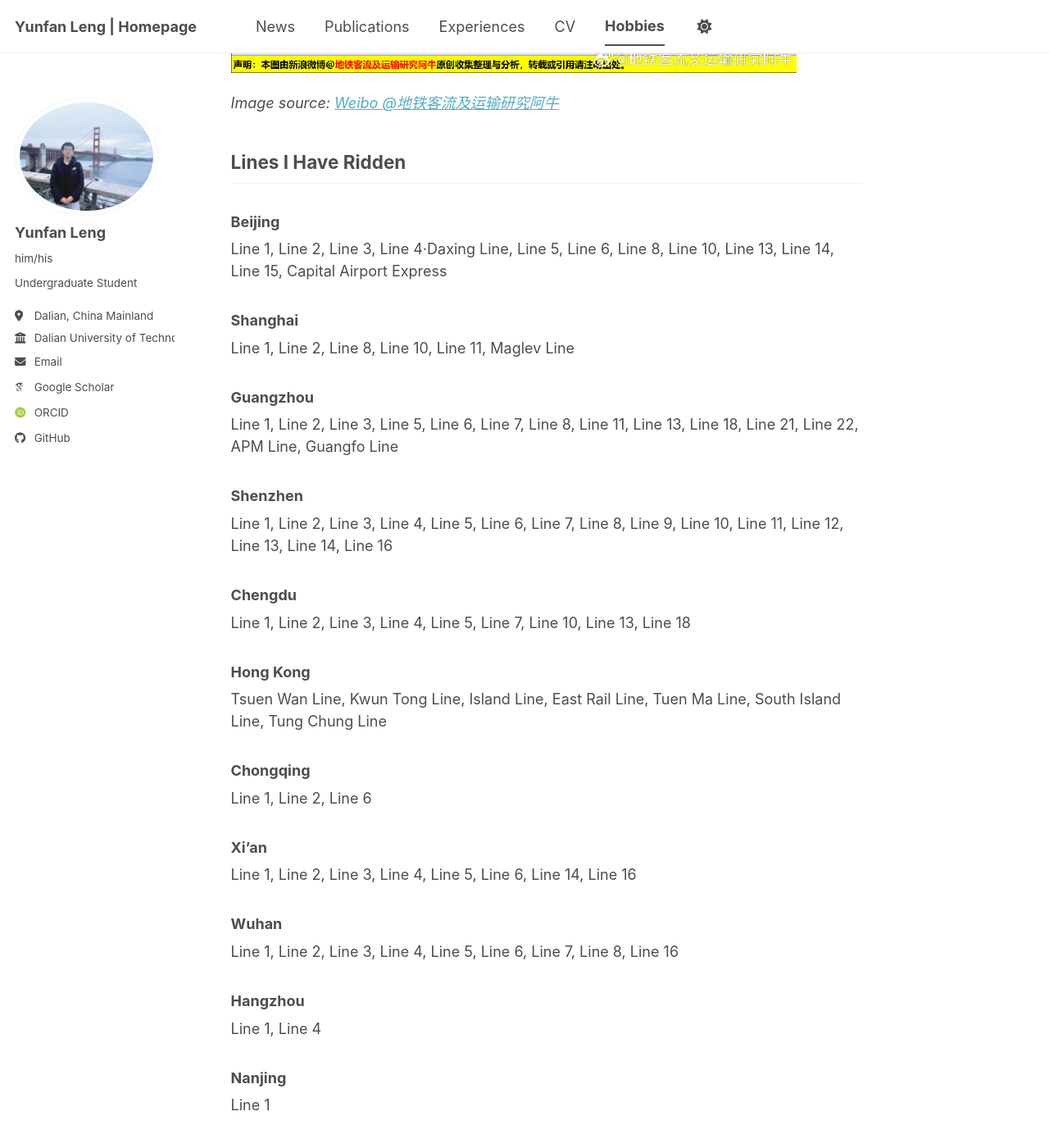
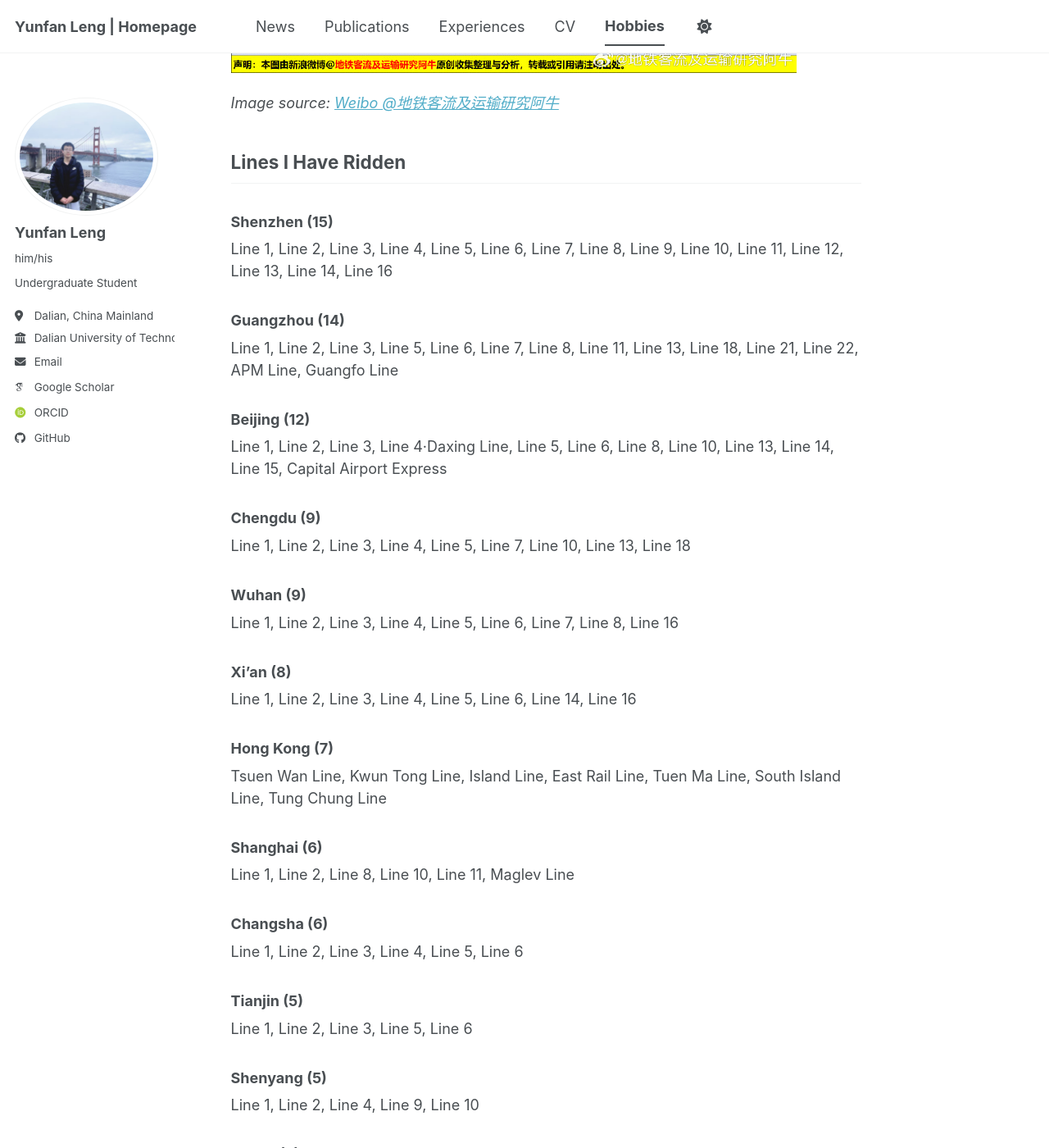
Before and after one commit to WENJIN6666/wenjin6666.github.io, a Jekyll site: the page built from _hobbies/urban-rail-transit.md, in a window 1280 px wide and 1400 px high, scrolled down 1583 px. Shown: the whole window at 82% size. Built offline with Jekyll 4.4.1, drawn with Linux system fonts in a browser that asks for light colours; some web fonts are replaced; a script bundle is joined from its source files by our own code; library files that are not in the unit come from our copies; some of the changed text lies outside the part shown.

Commit message:
Sort cities by number of lines ridden (descending)

```diff
--- a/_hobbies/urban-rail-transit.md
+++ b/_hobbies/urban-rail-transit.md
@@ -15,80 +15,80 @@ I am an urban rail transit enthusiast with a long-standing interest in studying
 
 ## Lines I Have Ridden
 
-### Beijing
+### Shenzhen (15)
+Line 1, Line 2, Line 3, Line 4, Line 5, Line 6, Line 7, Line 8, Line 9, Line 10, Line 11, Line 12, Line 13, Line 14, Line 16
+
+### Guangzhou (14)
+Line 1, Line 2, Line 3, Line 5, Line 6, Line 7, Line 8, Line 11, Line 13, Line 18, Line 21, Line 22, APM Line, Guangfo Line
+
+### Beijing (12)
 Line 1, Line 2, Line 3, Line 4·Daxing Line, Line 5, Line 6, Line 8, Line 10, Line 13, Line 14, Line 15, Capital Airport Express
 
-### Shanghai
+### Chengdu (9)
+Line 1, Line 2, Line 3, Line 4, Line 5, Line 7, Line 10, Line 13, Line 18
+
+### Wuhan (9)
+Line 1, Line 2, Line 3, Line 4, Line 5, Line 6, Line 7, Line 8, Line 16
+
+### Xi'an (8)
+Line 1, Line 2, Line 3, Line 4, Line 5, Line 6, Line 14, Line 16
+
+### Hong Kong (7)
+Tsuen Wan Line, Kwun Tong Line, Island Line, East Rail Line, Tuen Ma Line, South Island Line, Tung Chung Line
+
+### Shanghai (6)
 Line 1, Line 2, Line 8, Line 10, Line 11, Maglev Line
 
-### Guangzhou
-Line 1, Line 2, Line 3, Line 5, Line 6, Line 7, Line 8, Line 11, Line 13, Line 18, Line 21, Line 22, APM Line, Guangfo Line
+### Changsha (6)
+Line 1, Line 2, Line 3, Line 4, Line 5, Line 6
 
-### Shenzhen
-Line 1, Line 2, Line 3, Line 4, Line 5, Line 6, Line 7, Line 8, Line 9, Line 10, Line 11, Line 12, Line 13, Line 14, Line 16
+### Tianjin (5)
+Line 1, Line 2, Line 3, Line 5, Line 6
 
-### Chengdu
-Line 1, Line 2, Line 3, Line 4, Line 5, Line 7, Line 10, Line 13, Line 18
+### Shenyang (5)
+Line 1, Line 2, Line 4, Line 9, Line 10
 
-### Hong Kong
-Tsuen Wan Line, Kwun Tong Line, Island Line, East Rail Line, Tuen Ma Line, South Island Line, Tung Chung Line
+### Dalian (5)
+Line 1, Line 2, Line 3, Line 5, Line 12
 
-### Chongqing
+### Qingdao (4)
+Line 1, Line 2, Line 3, West Coast Express
+
+### Changchun (4)
+Line 1, Line 2, Line 3, Line 4
+
+### Chongqing (3)
 Line 1, Line 2, Line 6
 
-### Xi'an
-Line 1, Line 2, Line 3, Line 4, Line 5, Line 6, Line 14, Line 16
+### Harbin (3)
+Line 1, Line 2, Line 3
 
-### Wuhan
-Line 1, Line 2, Line 3, Line 4, Line 5, Line 6, Line 7, Line 8, Line 16
+### Jinan (3)
+Line 1, Line 2, Line 3
 
-### Hangzhou
+### Xiamen (3)
+Line 1, Line 2, Line 3
+
+### Hangzhou (2)
 Line 1, Line 4
 
-### Nanjing
+### Fuzhou (2)
+Line 1, Line 4
+
+### Hohhot (2)
+Line 1, Line 2
+
+### Taiyuan (2)
+Line 1, Line 2
+
+### Foshan (2)
+Line 2, Line 3
+
+### Nanjing (1)
 Line 1
 
-### Changsha
-Line 1, Line 2, Line 3, Line 4, Line 5, Line 6
-
-### Suzhou
+### Suzhou (1)
 Line 1
 
-### Tianjin
-Line 1, Line 2, Line 3, Line 5, Line 6
-
-### Shenyang
-Line 1, Line 2, Line 4, Line 9, Line 10
-
-### Qingdao
-Line 1, Line 2, Line 3, West Coast Express
-
-### Harbin
-Line 1, Line 2, Line 3
-
-### Fuzhou
-Line 1, Line 4
-
-### Jinan
-Line 1, Line 2, Line 3
-
-### Dalian
-Line 1, Line 2, Line 3, Line 5, Line 12
-
-### Xiamen
-Line 1, Line 2, Line 3
-
-### Changchun
-Line 1, Line 2, Line 3, Line 4
-
-### Hohhot
-Line 1, Line 2
-
-### Xuzhou
+### Xuzhou (1)
 Line 1
-
-### Taiyuan
-Line 1, Line 2
-
-### Foshan
-Line 2, Line 3
```
